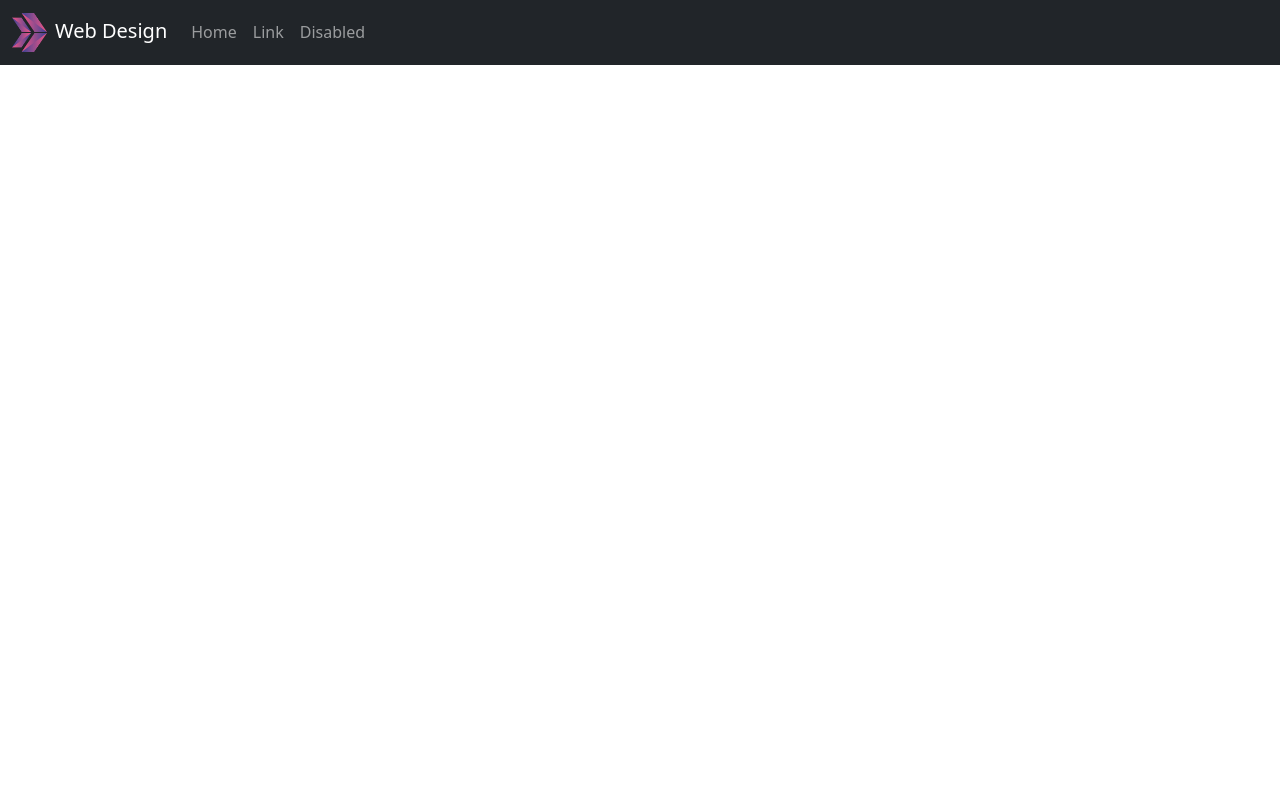
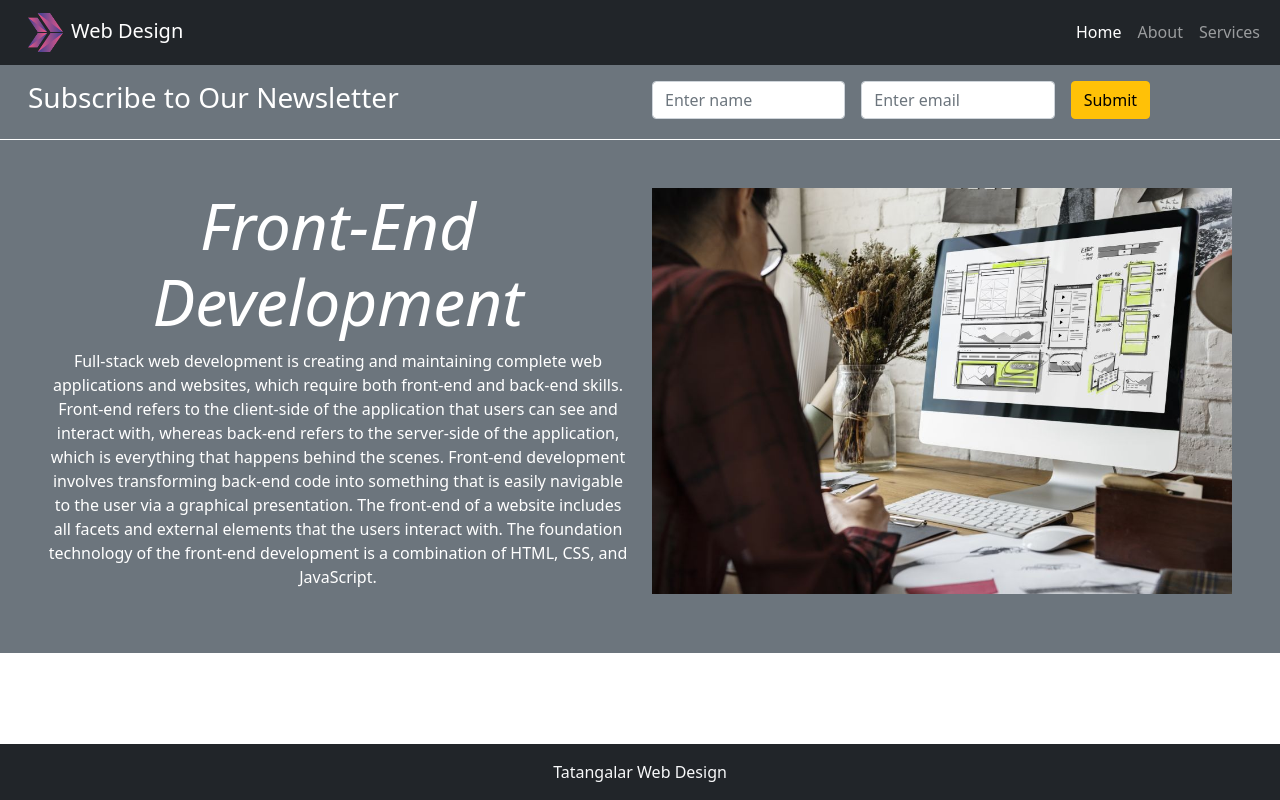
Before and after one commit to alperkilickaya/webpage-with-router, a React (Create React App) app: page / in a window 1280 px wide. Built offline with nearby package versions, Linux system fonts and the light colour scheme.

Commit message:
newsletter added

```diff
--- a/src/App.css
+++ b/src/App.css
@@ -1,3 +1,9 @@
+*{
+  margin:0;
+  padding: 0;
+  box-sizing: border-box;
+}
+
 .App {
   text-align: center;
 }
--- /dev/null
+++ b/src/components/Footer.js
@@ -0,0 +1,19 @@
+import React from 'react'
+
+function Footer() {
+    return (
+        <div className="fixed-bottom bg-dark text-light p-3">
+            <div className="container">
+                <div className="row">
+                    <div className="col ">
+                        Tatangalar Web Design
+
+                    </div>
+
+                </div>
+            </div>
+        </div>
+    )
+}
+
+export default Footer
--- /dev/null
+++ b/src/components/Header.js
@@ -0,0 +1,29 @@
+import React from 'react'
+import front_exp from '../assets/frend.jpg'
+
+function Header() {
+    return (
+        <div className="container-fluid bg-secondary p-5">
+            <div className="row">
+                <div className="col-md-6 text-white">
+                    <h1 className="display-3 fst-italic">Front-End Development</h1>
+                    <p>
+                        Full-stack web development is creating and maintaining complete web applications and websites,
+                        which require both front-end and back-end skills. Front-end refers to the client-side of the application
+                        that users can see and interact with, whereas back-end refers to the server-side of the application,
+                        which is everything that happens behind the scenes. Front-end development involves transforming back-end code
+                        into something that is easily navigable to the user via a graphical presentation. The front-end of a
+                        website includes all facets and external elements that the users interact with. The foundation technology
+                        of the front-end development is a combination of HTML, CSS, and JavaScript.
+                    </p>
+                </div>
+                <div className="col-md-6 bg-green">
+                    <img src={front_exp} alt="front_end" style={{width:"100%"}}/>
+                </div>
+
+            </div>
+        </div>
+    )
+}
+
+export default Header
--- a/src/components/Navbar.js
+++ b/src/components/Navbar.js
@@ -16,11 +16,9 @@ function Navbar() {
         toggle ? bsCollapse.show() : bsCollapse.hide()
     },[])
 
-
-
     return (
-        <nav className="navbar navbar-expand-sm navbar-dark bg-dark">
-            <div className="container-fluid">
+        <nav className="navbar navbar-expand-sm navbar-dark bg-dark fixed-top ps-3">
+            <div className="container-fluid hstack">
                 <a className="navbar-brand" style={{cursor:"pointer"}} onClick={()=>history.push("/")}>
                     <img className="me-2" src={logo} style={{width:"35px"}} alt="" />
                     Web Design
@@ -28,16 +26,16 @@ function Navbar() {
                 <button className="navbar-toggler" type="button" data-bs-toggle="collapse" data-bs-target="#navbarTogglerDemo02" aria-controls="navbarTogglerDemo02" aria-expanded="false" aria-label="Toggle navigation">
                     <span className="navbar-toggler-icon"></span>
                 </button>
-            <div className="collapse navbar-collapse" id="navbarTogglerDemo02">
-                <ul className="navbar-nav me-auto mb-2 mb-lg-0">
+                <div className="collapse navbar-collapse" id="navbarTogglerDemo02">
+                <ul className="navbar-nav ms-auto">
                     <li className="nav-item">
-                        <a className="nav-link" aria-current="page">Home</a>
+                        <a className="nav-link active" href="#">Home</a>
                     </li>
                     <li className="nav-item">
-                        <a className="nav-link" href="#">Link</a>
+                        <a className="nav-link" href="#">About</a>
                     </li>
                     <li className="nav-item">
-                        <a className="nav-link">Disabled</a>
+                        <a className="nav-link">Services</a>
                     </li>
                 </ul>
             </div>
--- /dev/null
+++ b/src/components/Newsletter.js
@@ -0,0 +1,39 @@
+import React from 'react'
+import 'bootstrap/dist/css/bootstrap.min.css';
+
+import 'bootstrap/dist/js/bootstrap.min.js';
+
+function Newsletter() {
+    return (
+        <div className="container-fluid bg-secondary p-3 border-bottom border-white" style={{marginTop:"65px"}}>
+            <div className="row">
+                <div className="col-md-6 text-start ps-4">
+                    <h3 className="text-white">Subscribe to Our Newsletter</h3>
+                </div>
+                <div className="col-md-6">
+                    <form action="#" className="row g-3">
+                        <div className="col-md-4">
+                            <input
+                            type="text"
+                            className="form-control"
+                            placeholder="Enter name"
+                            />
+                        </div>
+                        <div className="col-md-4">
+                            <input
+                            type="email"
+                            className="form-control"
+                            placeholder="Enter email"
+                            />
+                        </div>
+                        <div className="col-md-4 text-start">
+                            <button className="btn btn-success btn-warning">Submit</button>
+                        </div>
+                    </form>
+                </div>
+            </div>
+        </div>
+    )
+}
+
+export default Newsletter
--- a/src/router/AppRouter.js
+++ b/src/router/AppRouter.js
@@ -1,10 +1,18 @@
 import { BrowserRouter as Router, Switch, Route } from "react-router-dom";
 import Navbar from '../components/Navbar'
+
+import Footer from "../components/Footer";
+import Header from "../components/Header";
+import Newsletter from "../components/Newsletter";
+
 
 const AppRouter = () => {
     return(
         <Router basename="tatangalar">
             <Navbar />
+            <Newsletter />
+            <Header />
+            <Footer />
         </Router>
     )
 }
```
